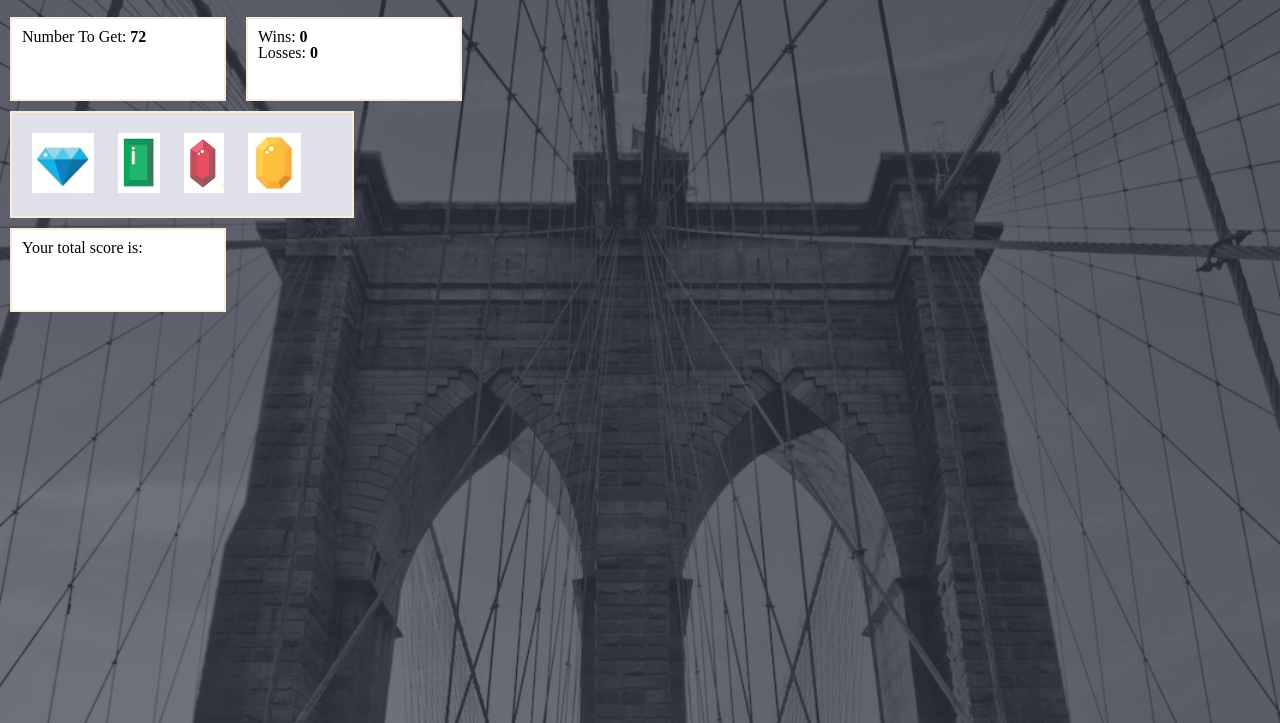
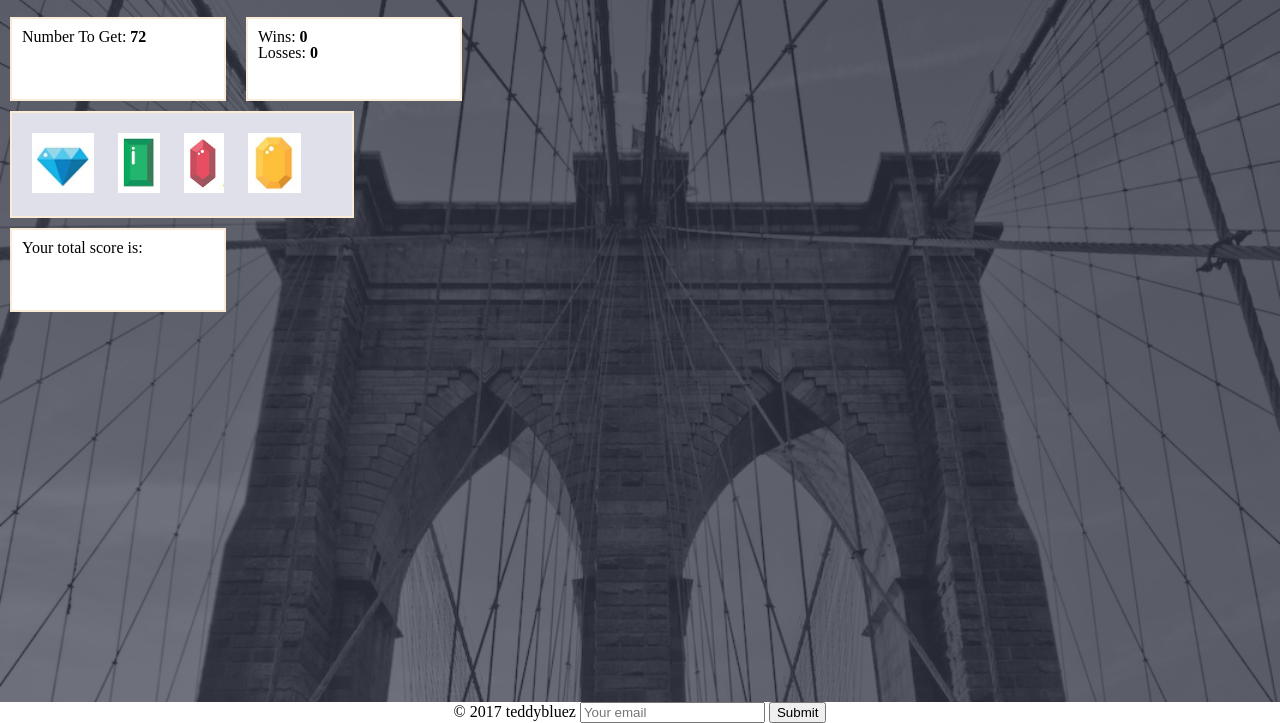
Before and after one commit to ChiOnugu/week-4-game, a plain HTML site: page index.html in a window 1280 px wide. Shown: the part 77-800 px from the top of the page. Drawn offline with nearby package versions, Linux system fonts and the light colour scheme.

Commit message:
week-4-game

```diff
--- a/assets/css/style.css
+++ b/assets/css/style.css
@@ -67,3 +67,8 @@ div.header, div.instructions{
 #yellow{
 	color: #ffc225;
 }
+#copy {
+
+    text-align: center; position: fixed; bottom: 0; width: 100%; background-color: white; margin: auto;
+
+}
--- a/index.html
+++ b/index.html
@@ -37,6 +37,9 @@
 			<span id="finalTotal"></span>
 		</h2>
 	</div>
+
+    <p id ="copy">&copy; 2017 teddybluez <input type="email" placeholder="Your email"> <input type="submit"><p>
+
 	<script type="text/javascript" src="https://code.jquery.com/jquery-2.2.0.js"></script>
 	<script type="text/javascript" src="assets/javascript/game.js"></script>
 </body>
```
